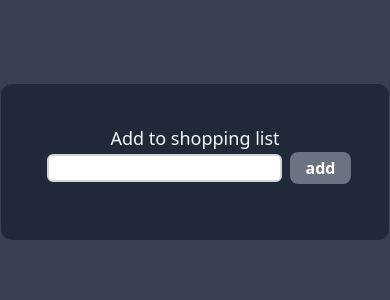
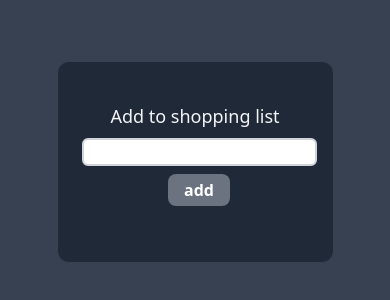
Before and after one commit to rcheiko/shopping-list-react, a React (Vite) app: page / in a window 390 px wide. Shown: the part 260-560 px from the top of the page. Built offline with nearby package versions, Linux system fonts and the light colour scheme.

Commit message:
fixed style

```diff
--- a/src/components/AddShopping.tsx
+++ b/src/components/AddShopping.tsx
@@ -13,7 +13,10 @@ export function AddShoppingCard({ setItems }: { setItems: Function }) {
 
   if (!inputItem)
     return (
-      <form onSubmit={(e) => e.preventDefault()} className="flex flex-wrap justify-center items-center space-x-2 my-6">
+      <form
+        onSubmit={(e) => e.preventDefault()}
+        className="flex flex-col md:flex-row space-y-2 md:space-y-0 justify-center items-center space-x-2 my-6"
+      >
         <label
           htmlFor="shoppingList"
           className="text-lg font-medium text-gray-100"
@@ -36,8 +39,10 @@ export function AddShoppingCard({ setItems }: { setItems: Function }) {
 
   return (
     <form
-      onSubmit={(event) => addShopping(inputItem, inputItemRef, setInputItem, setItems, event)}
-      className="flex flex-wrap justify-center items-center space-x-2 my-6"
+      onSubmit={(event) =>
+        addShopping(inputItem, inputItemRef, setInputItem, setItems, event)
+      }
+      className="flex flex-col md:flex-row space-y-2 md:space-y-0 justify-center items-center space-x-2 my-6"
     >
       <label
         htmlFor="shoppingList"
```
